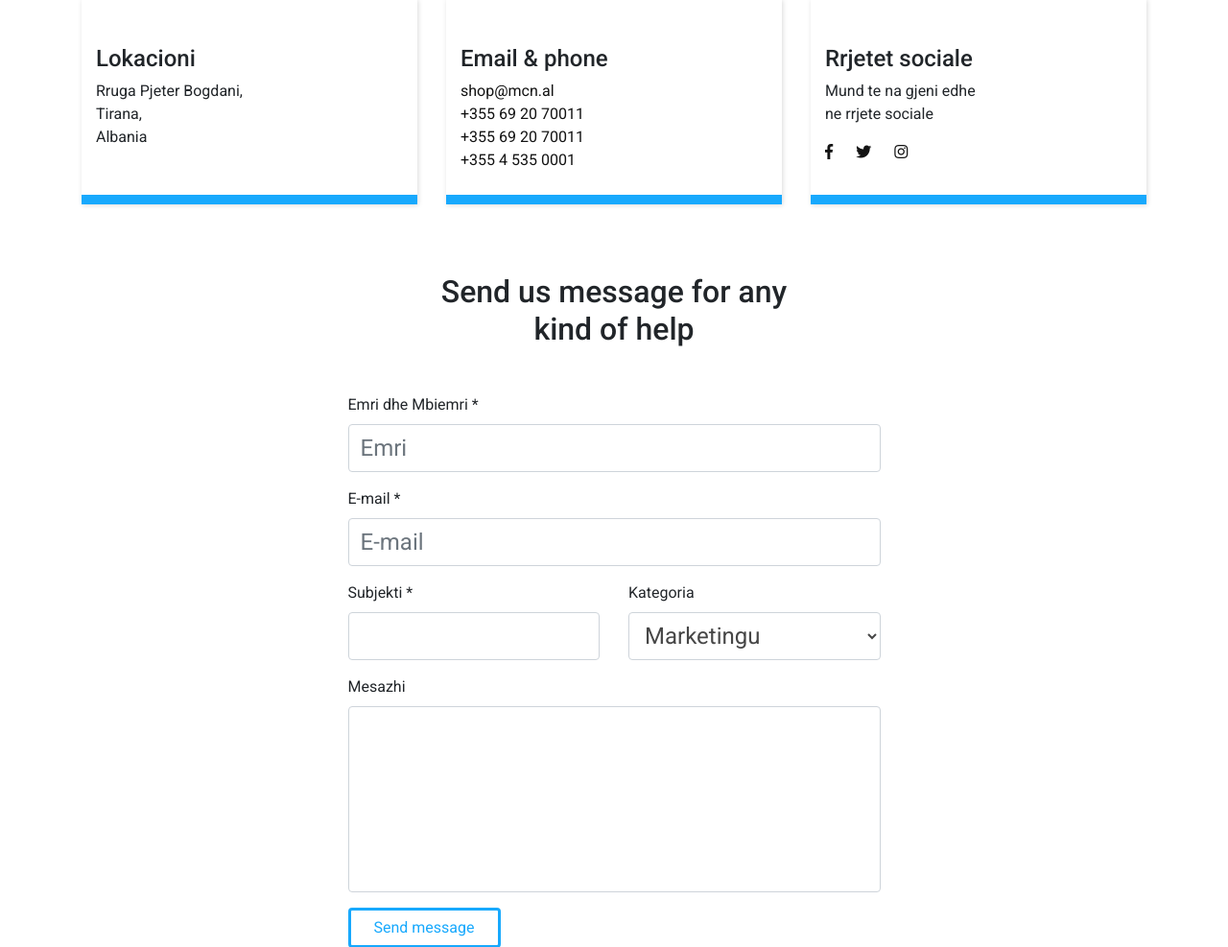
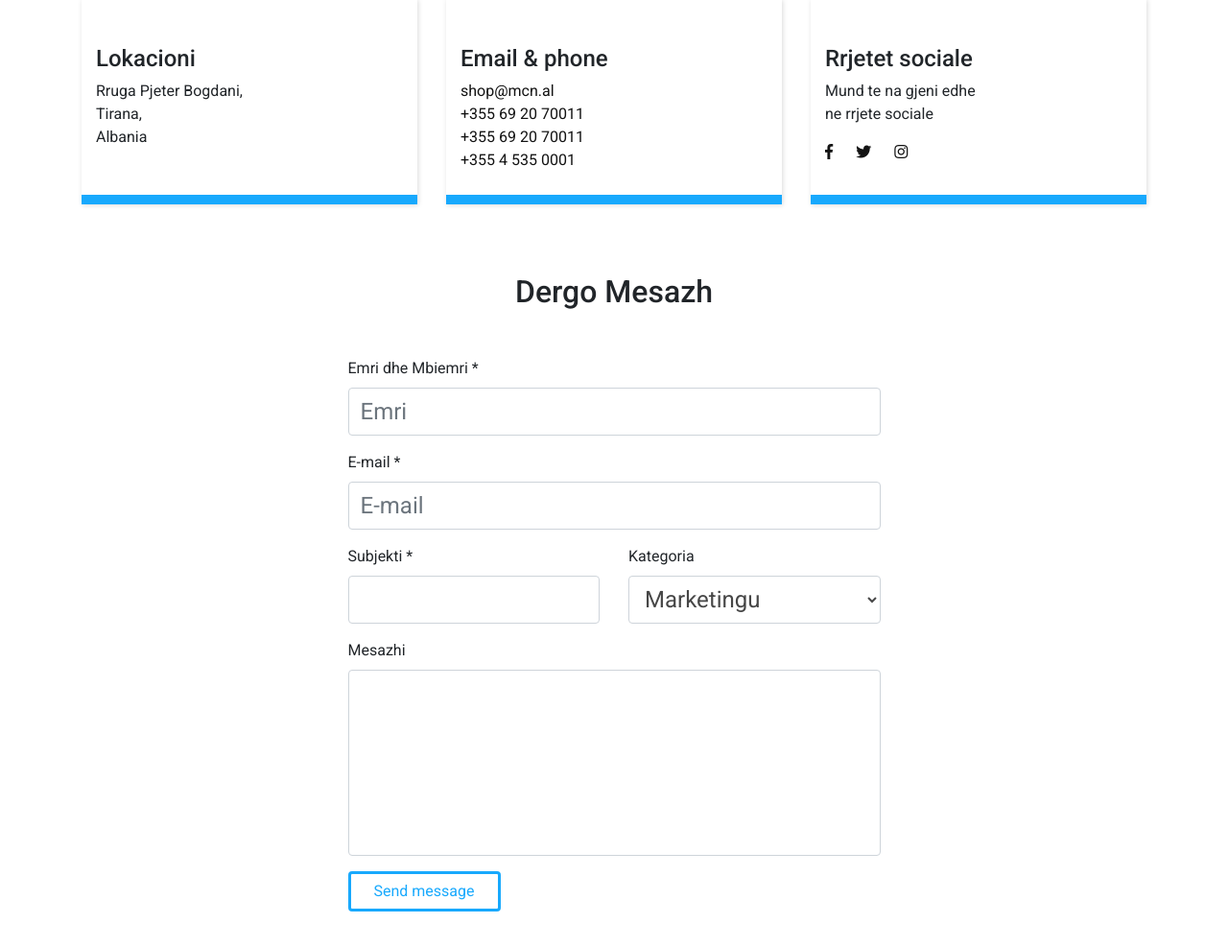
Before and after one commit to Yllcaka/Django-garbage-site, a Django app: page /kontakt/ in a window 1280 px wide. Shown: the part 658-1645 px from the top of the page at 96% size. Run offline with Django 3.2, Linux system fonts and the light colour scheme; some libraries are stand-ins or nearby versions.

Commit message:
Changed a tag content

```diff
--- a/templates/MCN/kontakt.html
+++ b/templates/MCN/kontakt.html
@@ -109,7 +109,7 @@
   </section>
   <section id="forma">
     <div class="container">
-      <h2 class="text-center mb-5">Send us message for any <br>kind of help</h2>
+      <h2 class="text-center mb-5">Dergo Mesazh</h2>
       <form method="post" class="mx-auto">
         {% csrf_token %}
         <!-- {{ form.as_p }} -->
```
